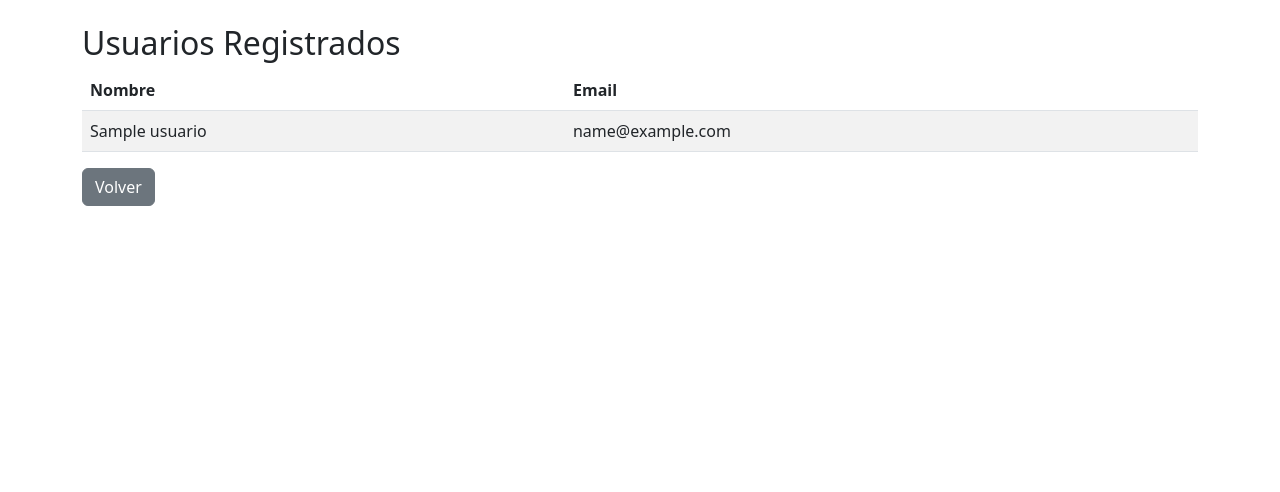
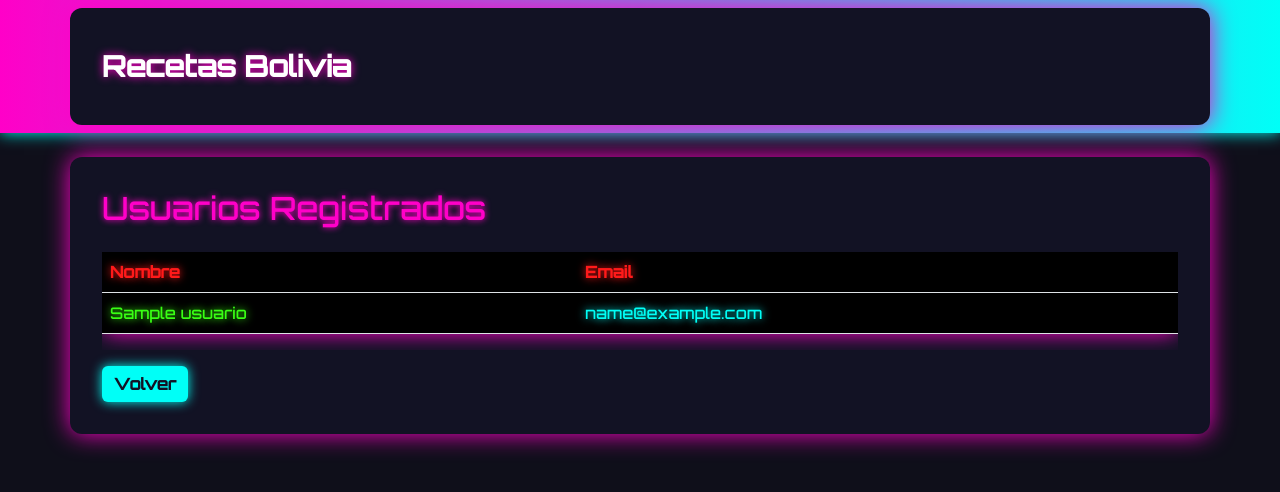
Before and after one commit to AngelSky2/mongobase, a Flask app: page /usuario in a window 1280 px wide. Shown: the top 492 px of the page. Run offline with Flask 3, Linux system fonts and the light colour scheme; a database or web service that is not in the repository returns one stand-in record (values such as "Sample title").

Commit message:
ususarios

```diff
--- a/app/templates/usuario.html
+++ b/app/templates/usuario.html
@@ -1,32 +1,25 @@
-<!DOCTYPE html>
-<html lang="es">
-<head>
-    <meta charset="UTF-8">
-    <title>Lista de Usuarios</title>
-    <link href="https://cdn.jsdelivr.net/npm/bootstrap@5.3.0/dist/css/bootstrap.min.css" rel="stylesheet">
-</head>
-<body>
-<div class="container mt-4">
-    <h2>Usuarios Registrados</h2>
-    <table class="table table-striped">
+{% extends "layout.html" %}
+{% block title %}Usuarios Registrados{% endblock %}
+
+{% block content %}
+<h2 class="mb-4">Usuarios Registrados</h2>
+<div class="table-responsive">
+    <table class="table align-middle" style="background: #000; border-radius: 12px; box-shadow: 0 0 20px #ff00c8;">
         <thead>
             <tr>
-                <th>Nombre</th>
-                <th>Email</th>
-
+                <th style="color:#ff1a1a; text-shadow:0 0 8px #ff1a1a; background: #000;">Nombre</th>
+                <th style="color:#ff1a1a; text-shadow:0 0 8px #ff1a1a; background: #000;">Email</th>
             </tr>
         </thead>
         <tbody>
         {% for usuario in usuarios %}
-            <tr>
-                <td>{{ usuario.nombre }}</td>
-                <td>{{ usuario.email }}</td>
-
+            <tr style="background: #000;">
+                <td style="color:#39ff14; text-shadow:0 0 8px #39ff14; background: #000;">{{ usuario.nombre }}</td>
+                <td style="color:#00fff7; text-shadow:0 0 8px #00fff7; background: #000;">{{ usuario.email }}</td>
             </tr>
         {% endfor %}
         </tbody>
     </table>
-    <a href="{{ url_for('views.home') }}" class="btn btn-secondary">Volver</a>
 </div>
-</body>
-</html>
+<a href="{{ url_for('views.home') }}" class="btn btn-primary mt-3">Volver</a>
+{% endblock %}
```
